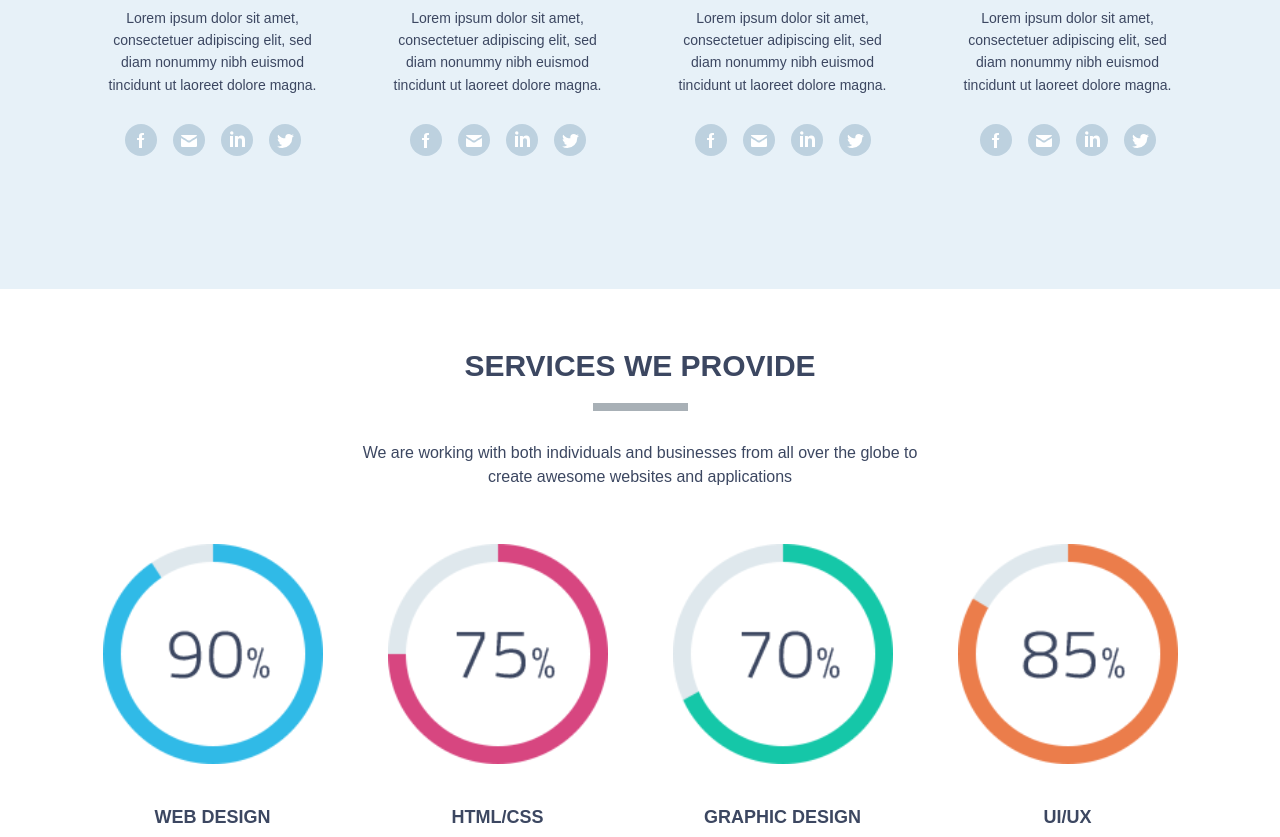
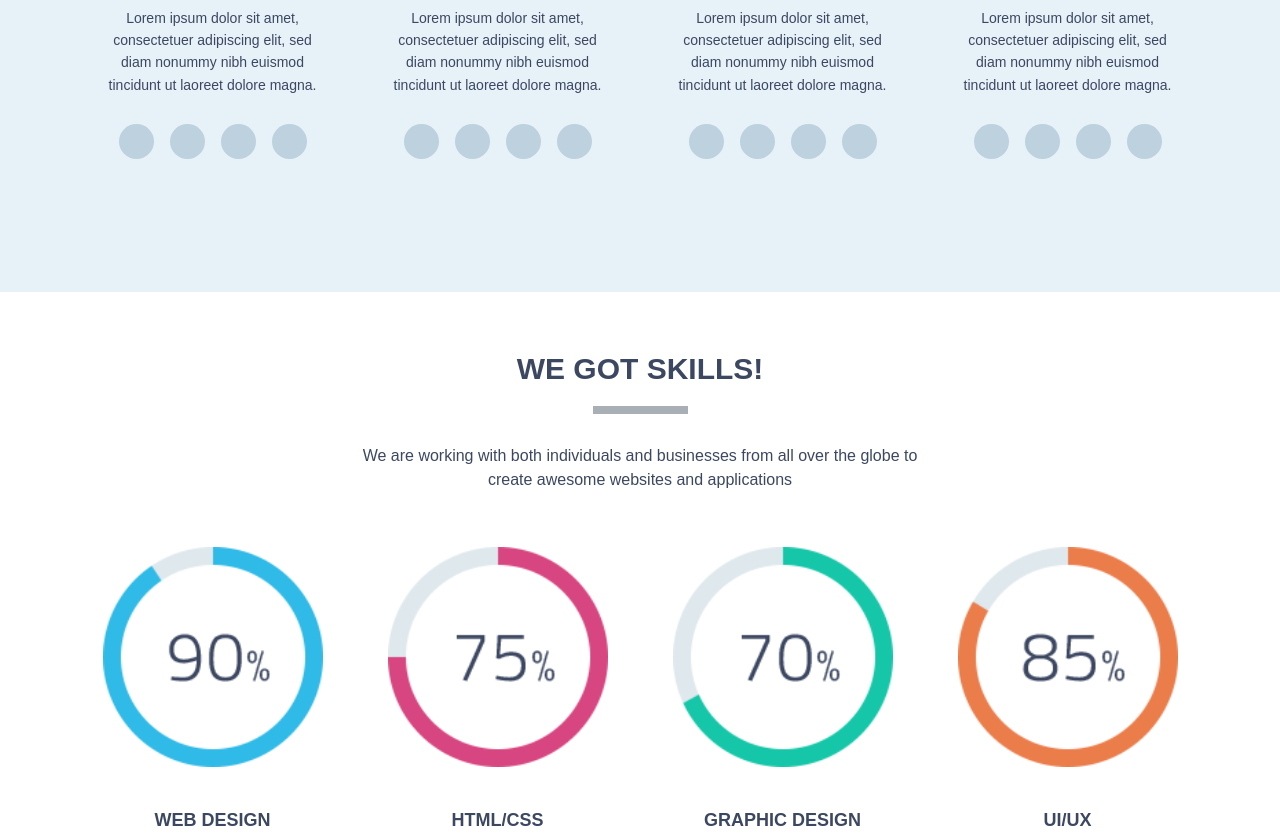
Before and after one commit to AmirHossein-T-2008/cuda-template, a website: page index.html in a window 1280 px wide. Shown: the part 2003-2840 px from the top of the page. Drawn offline with nearby package versions, Linux system fonts and the light colour scheme.

Commit message:
add-the-socialmedia-fonticons

```diff
--- a/files/sass/pages/tpls/_amir-tpl.scss
+++ b/files/sass/pages/tpls/_amir-tpl.scss
@@ -223,6 +223,10 @@ p {
     }
 }
 
+.socialmedia-t8-icon{
+    font-size: 30px;
+}
+
 /* =====================================================
    RESPONSIVE - t8
 ===================================================== */
--- a/files/sass/pages/tpls/_social-media-tpl-a8.scss
+++ b/files/sass/pages/tpls/_social-media-tpl-a8.scss
@@ -4,12 +4,12 @@
     margin: 0 auto;
     @include flex-center;
 
-    &-li {
+    li {
         padding: 8px;
 
         a {
-            width: 32px;
-            height: 32px;
+            width: 35px;
+            height: 35px;
             border-radius: 50%;
             background-color: #bdd1df;
             display: flex;
@@ -20,7 +20,5 @@
 
     &-icon {
         color: $white;
-        font-size: 40px;
-
     }
 }
--- a/files/sass/pages/tpls/_team-section-tpl-a8.scss
+++ b/files/sass/pages/tpls/_team-section-tpl-a8.scss
@@ -28,31 +28,4 @@
         line-height: 1.6;
         margin-bottom: 20px;
     }
-
-    .socialmedia-t8 {
-        list-style-type: none;
-        width: 100%;
-        margin: 0 auto;
-        @include flex-center;
-
-        li {
-            padding: 8px;
-
-            a {
-                width: 32px;
-                height: 32px;
-                border-radius: 50%;
-                background-color: #bdd1df;
-                display: flex;
-                justify-content: center;
-                align-items: center;
-            }
-        }
-
-        &-icon {
-            color: $white;
-            font-size: 40px;
-
-        }
-    }
 }
--- a/index.html
+++ b/index.html
@@ -183,14 +183,11 @@
     </section>
 
     <section class="teamsection-tpl-a8" id="team">
-
         <div class="container">
-
-
             <div class="sections-top row">
                 <div class="col-12">
                     <h2 class="sections-top-title sections-top-title--two">
-                        SERVICES WE PROVIDE
+                        MEET OUR BEAUTUFUL TEAM
                     </h2>
                 </div>
                 <div class="col-12">
@@ -202,7 +199,6 @@
             </div>
 
             <div class="row">
-
                 <div class="card col-12 col-sm-6 col-lg-3">
                     <div class="teamsection-tpl-a8-img">
                         <img src="https://s3-us-west-2.amazonaws.com/s.cdpn.io/336265/Base_photos.png"
@@ -223,10 +219,26 @@
                         </p>
 
                         <ul class="socialmedia-t8">
-                            <li><a href="#"><img src="files/icons/Fb-icon.svg"></a></li>
-                            <li><a href="#"><img src="files/icons/Mail-icon.svg"></a></li>
-                            <li><a href="#"><img src="files/icons/LinkedIn-icon.svg"></a></li>
-                            <li><a href="#"><img src="files/icons/Twitter-icon.svg"></a></li>
+                            <li>
+                                <a href="#">
+                                    <i class="nf icon-Fb-icon socialmedia-t8-icon"></i>
+                                </a>
+                            </li>
+                            <li>
+                                <a href="#">
+                                    <i class="nf icon-Mail-icon socialmedia-t8-icon"></i>
+                                </a>
+                            </li>
+                            <li>
+                                <a href="#">
+                                    <i class="nf icon-LinkedIn-icon socialmedia-t8-icon"></i>
+                                </a>
+                            </li>
+                            <li>
+                                <a href="#">
+                                    <i class="nf icon-Twitter-icon socialmedia-t8-icon"></i>
+                                </a>
+                            </li>
                         </ul>
 
                     </div>
@@ -253,10 +265,26 @@
                         </p>
 
                         <ul class="socialmedia-t8">
-                            <li><a href="#"><img src="files/icons/Fb-icon.svg"></a></li>
-                            <li><a href="#"><img src="files/icons/Mail-icon.svg"></a></li>
-                            <li><a href="#"><img src="files/icons/LinkedIn-icon.svg"></a></li>
-                            <li><a href="#"><img src="files/icons/Twitter-icon.svg"></a></li>
+                           <li>
+                                <a href="#">
+                                    <i class="nf icon-Fb-icon socialmedia-t8-icon"></i>
+                                </a>
+                            </li>
+                            <li>
+                                <a href="#">
+                                    <i class="nf icon-Mail-icon socialmedia-t8-icon"></i>
+                                </a>
+                            </li>
+                            <li>
+                                <a href="#">
+                                    <i class="nf icon-LinkedIn-icon socialmedia-t8-icon"></i>
+                                </a>
+                            </li>
+                            <li>
+                                <a href="#">
+                                    <i class="nf icon-Twitter-icon socialmedia-t8-icon"></i>
+                                </a>
+                            </li>
                         </ul>
 
                     </div>
@@ -283,10 +311,26 @@
                         </p>
 
                         <ul class="socialmedia-t8">
-                            <li><a href="#"><img src="files/icons/Fb-icon.svg"></a></li>
-                            <li><a href="#"><img src="files/icons/Mail-icon.svg"></a></li>
-                            <li><a href="#"><img src="files/icons/LinkedIn-icon.svg"></a></li>
-                            <li><a href="#"><img src="files/icons/Twitter-icon.svg"></a></li>
+                           <li>
+                                <a href="#">
+                                    <i class="nf icon-Fb-icon socialmedia-t8-icon"></i>
+                                </a>
+                            </li>
+                            <li>
+                                <a href="#">
+                                    <i class="nf icon-Mail-icon socialmedia-t8-icon"></i>
+                                </a>
+                            </li>
+                            <li>
+                                <a href="#">
+                                    <i class="nf icon-LinkedIn-icon socialmedia-t8-icon"></i>
+                                </a>
+                            </li>
+                            <li>
+                                <a href="#">
+                                    <i class="nf icon-Twitter-icon socialmedia-t8-icon"></i>
+                                </a>
+                            </li>
                         </ul>
 
                     </div>
@@ -313,10 +357,26 @@
                         </p>
 
                         <ul class="socialmedia-t8">
-                            <li><a href="#"><img src="files/icons/Fb-icon.svg"></a></li>
-                            <li><a href="#"><img src="files/icons/Mail-icon.svg"></a></li>
-                            <li><a href="#"><img src="files/icons/LinkedIn-icon.svg"></a></li>
-                            <li><a href="#"><img src="files/icons/Twitter-icon.svg"></a></li>
+                            <li>
+                                <a href="#">
+                                    <i class="nf icon-Fb-icon socialmedia-t8-icon"></i>
+                                </a>
+                            </li>
+                            <li>
+                                <a href="#">
+                                    <i class="nf icon-Mail-icon socialmedia-t8-icon"></i>
+                                </a>
+                            </li>
+                            <li>
+                                <a href="#">
+                                    <i class="nf icon-LinkedIn-icon socialmedia-t8-icon"></i>
+                                </a>
+                            </li>
+                            <li>
+                                <a href="#">
+                                    <i class="nf icon-Twitter-icon socialmedia-t8-icon"></i>
+                                </a>
+                            </li>
                         </ul>
 
                     </div>
@@ -333,7 +393,7 @@
             <div class="sections-top row">
                 <div class="col-12">
                     <h2 class="sections-top-title sections-top-title--two">
-                        SERVICES WE PROVIDE
+                        WE GOT SKILLS!
                     </h2>
                 </div>
                 <div class="col-12">
@@ -468,14 +528,13 @@
             <div class="sections-top row">
                 <div class="col-12">
                     <h2 class="sections-top-title sections-top-title--three">
-                        SERVICES WE PROVIDE
+                        WHAT PEOPLE SAY ABOUT US
                     </h2>
                 </div>
 
                 <div class="col-12">
                     <p class="sections-top-desc">
-                        We are working with both individuals and businesses from all over the globe
-                        to create awesome websites and applications
+                        Our clients love us!
                     </p>
                 </div>
             </div>
```
Also changed, not shown: files/css/styles.css.
